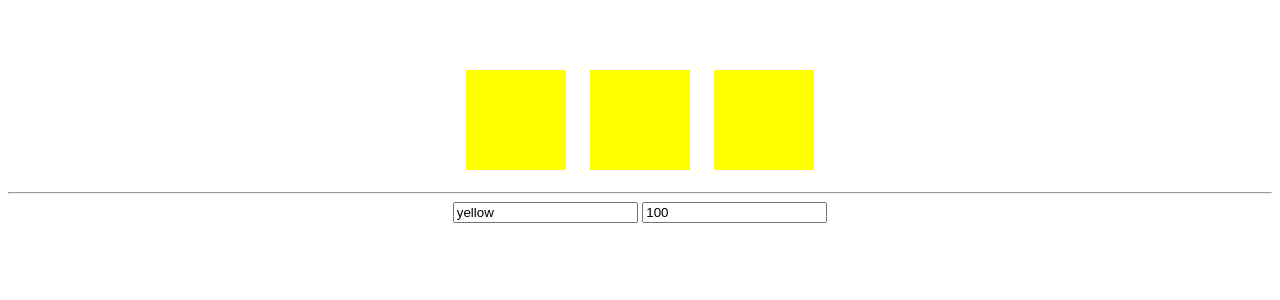
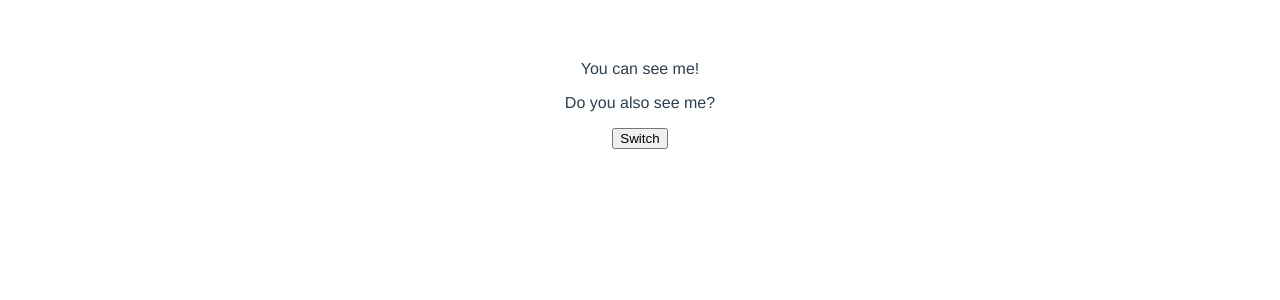
Before and after one commit to mislavsraka/Vue-project, a Vue app: page / in a window 1280 px wide. Shown: the top 300 px of the page. Built offline with nearby package versions, Linux system fonts and the light colour scheme.

Commit message:
v-if, v-else rendering

```diff
--- a/index.html
+++ b/index.html
@@ -7,12 +7,10 @@
   </head>
   <body>
     <div id="app">
-  		<div class="demo" :style="{backgroundColor: color}"></div>
-  		<div class="demo" :style="myStyle"></div>
-  		<div class="demo" :style="[myStyle, {height: width + 'px'}]"></div>
-  		<hr>
-  		<input type="text" v-model="color">
-  		<input type="text" v-model="width">
+		<p v-if="show">You can see me!</p>
+		<p v-else>Now you see me!</p>
+		<p>Do you also see me?</p>
+		<button @click=" show = !show">Switch</button>
 	</div>
   </body>
 </html>
--- a/src/main.js
+++ b/src/main.js
@@ -11,15 +11,6 @@
 new Vue({
 	el: '#app',
 	data: {
-		color: 'yellow',
-		width: 100
-	},
-	computed: {
-		myStyle: function() {
-			return {
-				backgroundColor: this.color,
-				width: this.width + 'px'
-			};
-		}
-	}
+    show: true
+  }
 });
```
